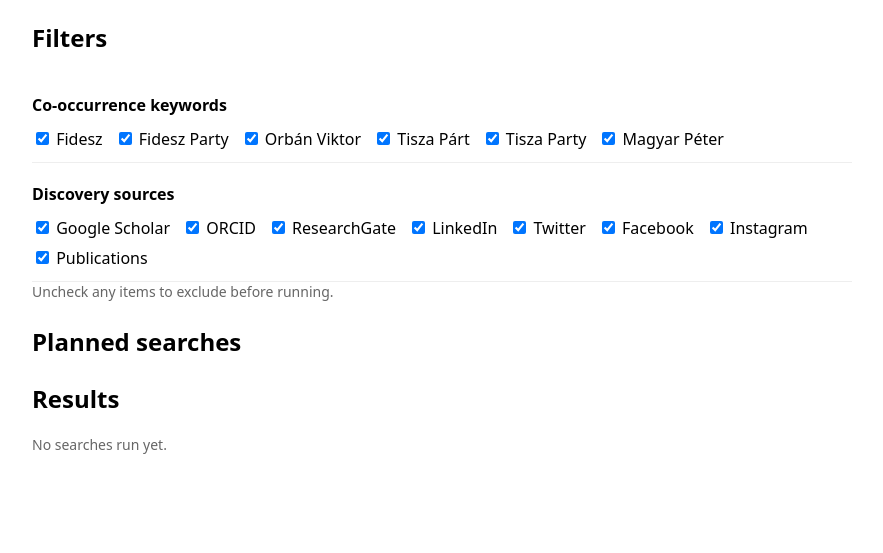
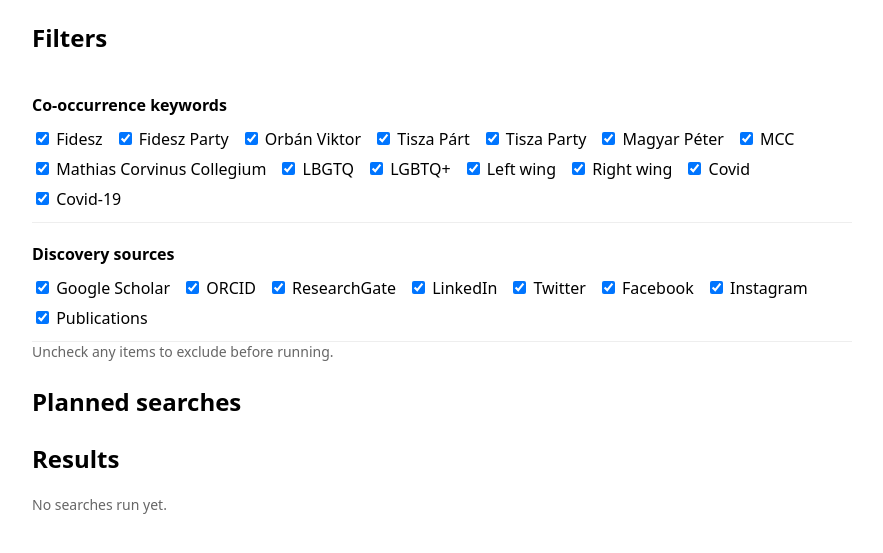
Before and after one commit to balazskato03/balazskato03.github.io, a plain HTML site: page index.html in a window 1280 px wide. Shown: the part 143-696 px from the top of the page, without its empty margins (198-1081 px from the left). Drawn offline with Linux system fonts and the light colour scheme.

Commit message:
New keywords index.html

```diff
--- a/index.html
+++ b/index.html
@@ -46,7 +46,7 @@
   <script>
     document.addEventListener('DOMContentLoaded', function () {
       // Keyword sets
-      const FLAGGED = ['Fidesz','Fidesz Party','Orbán Viktor','Tisza Párt','Tisza Party','Magyar Péter'];
+      const FLAGGED = ['Fidesz','Fidesz Party','Orbán Viktor','Tisza Párt','Tisza Party','Magyar Péter','MCC','Mathias Corvinus Collegium','LBGTQ','LGBTQ+','Left wing','Right wing','Covid','Covid-19'];
       const DISCOVERY = ['Google Scholar','ORCID','ResearchGate','LinkedIn','Twitter','Facebook','Instagram','Publications'];
 
       // DOM
```
